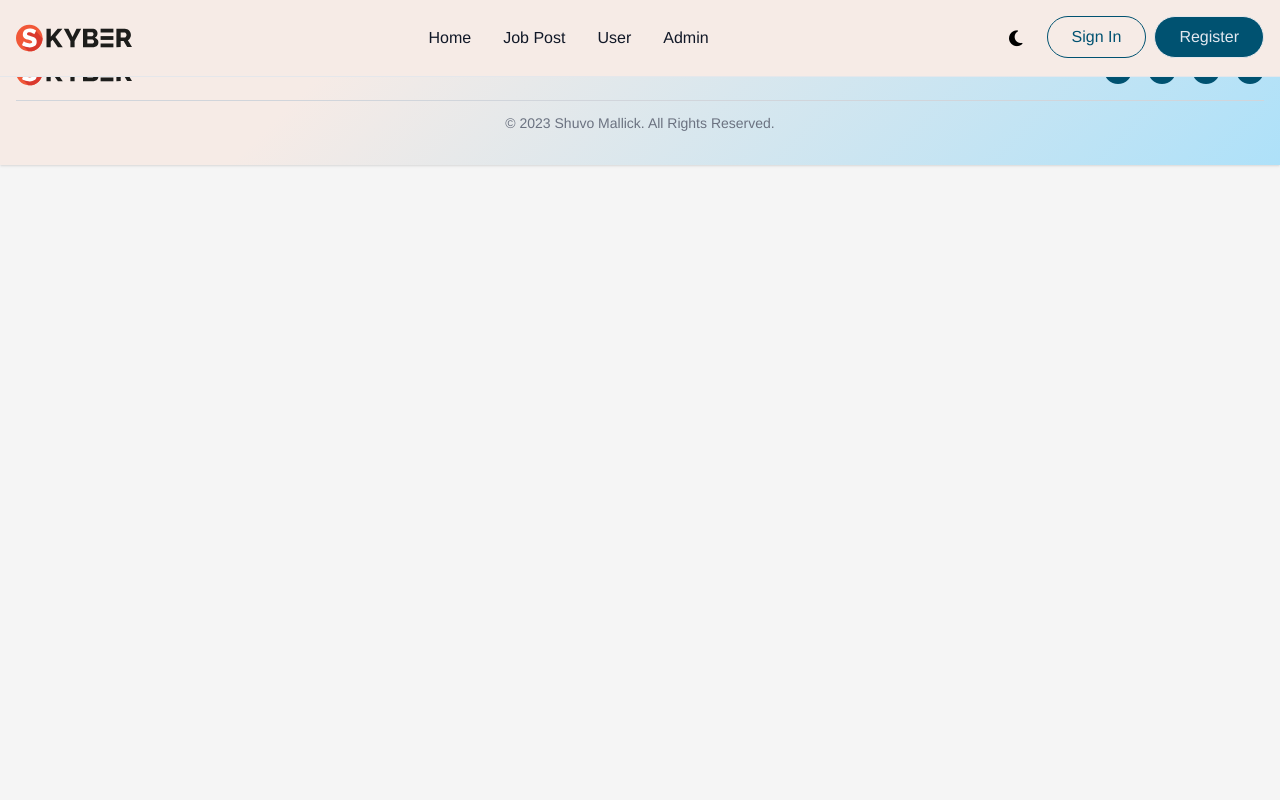
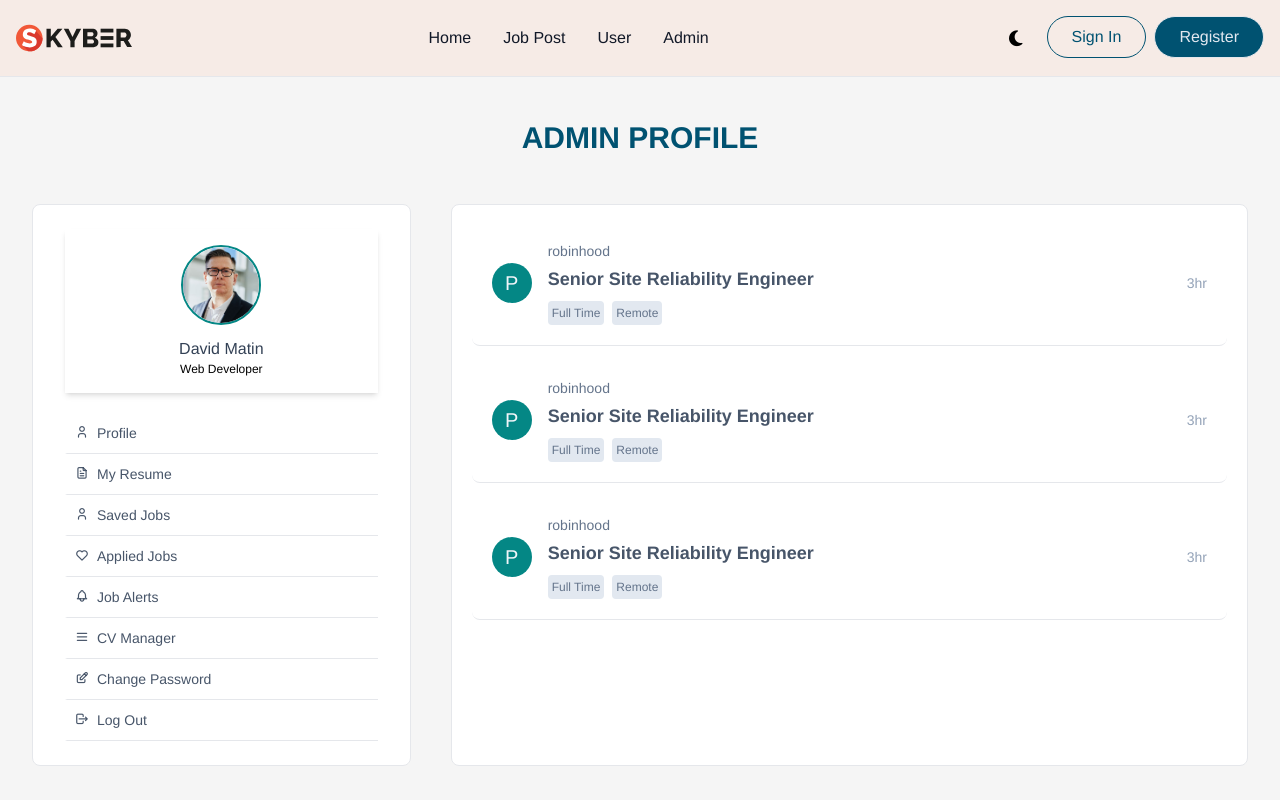
Before and after one commit to ShuvoMallick01/Job-Website-Tailwindcss-VueJS, a Vue app: page /adminprofile in a window 1280 px wide. Shown: the top 800 px of the page. Built offline with nearby package versions, Linux system fonts and the light colour scheme.

Commit message:
Fixing Issue and Add User and Admin Dashboard

```diff
--- a/src/assets/css/main.css
+++ b/src/assets/css/main.css
@@ -23,9 +23,7 @@
   .formSubHeading {
     @apply text-xl mb-5 font-semibold text-slate-800 dark:text-slate-300;
   }
-  .formLabel {
-    @apply text-sm font-normal text-gray-600 dark:text-gray-400;
-  }
+
   .heading {
     @apply font-semibold text-2xl text-primary dark:text-gray-200;
   }
@@ -37,6 +35,9 @@
   }
   .paragraph-primary {
     @apply text-sm text-gray-500 font-light  dark:text-gray-400;
+  }
+  .formLabel {
+    @apply text-sm font-normal text-gray-600 dark:text-gray-400;
   }
 }
 
--- a/src/components/Header.vue
+++ b/src/components/Header.vue
@@ -10,17 +10,17 @@
           v-if="isDark"
           src="../assets/images/logo-skyber-white.svg"
           class="h-8 mr-3"
-          alt="Flowbite Logo"
+          alt="Skyber Logo"
         />
         <img
           v-else
           src="../assets/images/logo-skyber.svg"
           class="h-8 mr-3"
-          alt="Flowbite Logo"
+          alt="Skyber Logo"
         />
       </router-link>
 
-      <div class="flex md:order-2 gap-2">
+      <div class="flex md:order-2 md:gap-2 gap-1">
         <button @click="toggleDark()" class="">
           <i inline-block align-middle i="dark:carbon-moon carbon-sun" />
           <i
@@ -69,6 +69,7 @@
           </svg>
         </button>
       </div>
+
       <div
         class="items-center justify-between hidden w-full md:flex md:w-auto md:order-1"
         id="navbar-sticky"
@@ -93,7 +94,7 @@
 <script setup>
 import { ref, onMounted } from "vue";
 import { initCollapses, initFlowbite } from "flowbite";
-import { useDark, useToggle } from "@vueuse/core";
+import { useDark, useToggle, useElementHover } from "@vueuse/core";
 
 // State
 const menu = ref([
--- a/src/components/JobPostCard.vue
+++ b/src/components/JobPostCard.vue
@@ -38,7 +38,7 @@
       <div class="flex items-center gap-2 ms-14 md:ms-0 md:mt-0 mt-4">
         <router-link
           to="/jobapplyform"
-          class="bg-secondary whitespace-nowrap text-slate-200 text-sm py-2 ps-3 pe-6 rounded-full border transition300 hover:bg-slate-100 hover:border-secondaryDark hover:text-secondaryDark group/apply invisible group-hover/item:visible transition300 relative"
+          class="bg-secondary whitespace-nowrap text-slate-200 text-sm py-2 ps-3 pe-6 rounded-full border transition300 hover:bg-slate-100 hover:border-secondaryDark hover:text-secondaryDark group/apply invisible group-hover/item:visible transition300 relative order-2 md:order-1"
           >Apply Now
           <span
             class="group-hover/apply:translate-x-1 absolute right-0 ps-2 mx-2 transition300"
@@ -46,7 +46,7 @@
           ></span>
         </router-link>
 
-        <p class="text-sm text-slate-400">3hr</p>
+        <p class="text-sm text-slate-400 order-1 md:order-2">3hr</p>
       </div>
     </div>
   </router-link>
--- a/src/pages/AdminProfile.vue
+++ b/src/pages/AdminProfile.vue
@@ -1,3 +1,73 @@
-<template><h1>Admin Profile</h1></template>
+<template>
+  <!-- FILTER & JOB CARD -->
+  <section class="myContainer mb-16 mt-20">
+    <div class="py-10 text-center">
+      <h1 class="sectionHeading">ADMIN PROFILE</h1>
+    </div>
 
-<script></script>
+    <div class="grid grid-cols-3 gap-3 md:gap-6 lg:gap-10">
+      <!-- LEFT -->
+      <div
+        class="border col-span-3 md:col-span-1 py-6 px-5 lg:px-8 rounded-lg bg-white truncate dark:bg-gray-900 dark:border-slate-700"
+      >
+        <!-- Picture -->
+        <div class="text-center border-0 p-4 shadow-md mb-5">
+          <div
+            class="shrink-0 h-20 w-20 bg-primary rounded-full overflow-hidden mx-auto mb-3 border-2 border-secondary"
+          >
+            <img
+              class=""
+              src="../assets/images/user-profile-pic-1.jpg"
+              alt="User Profile"
+            />
+          </div>
+          <h3 class="sectionSubHeading mb-0 pb-0">David Matin</h3>
+          <p class="text-xs font-light">Web Developer</p>
+        </div>
+
+        <!-- Navbar -->
+        <div>
+          <ul class="description-text">
+            <li
+              class="px-2 py-2.5 border-s-2 border-s-white hover:bg-slate-100 hover:border-s-2 hover:border-s-primary cursor-pointer border-b transition300 dark:border-s-transparent dark:border-b-slate-600"
+              v-for="nav in userNavList"
+              :key="nav.id"
+            >
+              <a
+                ><i class="me-2 self-baseline" :class="nav.icon"></i
+                >{{ nav.title }}</a
+              >
+            </li>
+          </ul>
+        </div>
+      </div>
+
+      <!-- RIGHT -->
+      <div
+        class="col-span-3 md:col-span-2 border py-6 lg:px-5 px-3 rounded-lg bg-white dark:bg-gray-900 dark:border-slate-700"
+      >
+        <!-- Card -->
+        <JobPostCard></JobPostCard>
+        <JobPostCard></JobPostCard>
+        <JobPostCard></JobPostCard>
+      </div>
+    </div>
+  </section>
+</template>
+
+<script setup>
+import { ref } from "vue";
+import JobPostCard from "../components/JobPostCard.vue";
+
+// State
+const userNavList = ref([
+  { title: "Profile", icon: "icon-default-user ", id: 1 },
+  { title: "My Resume", icon: "icon-file", id: 2 },
+  { title: "Saved Jobs", icon: "icon-default-user ", id: 3 },
+  { title: "Applied Jobs", icon: "icon-heart-default ", id: 4 },
+  { title: "Job Alerts", icon: "icon-alerm-default ", id: 5 },
+  { title: "CV Manager", icon: "icon-burger-3-row ", id: 5 },
+  { title: "Change Password", icon: "icon-edit ", id: 6 },
+  { title: "Log Out", icon: "icon-logout  ", id: 6 },
+]);
+</script>
--- a/src/pages/Home.vue
+++ b/src/pages/Home.vue
@@ -133,7 +133,11 @@
               v-for="jobtype in jobTypeCheckList"
               :key="jobtype"
             >
-              <input class="mr-2" type="checkbox" id="jobtype.id" />
+              <input
+                class="mr-2 focus:ring-0"
+                type="checkbox"
+                id="jobtype.id"
+              />
               <label class="" for="jobtype.id">{{ jobtype.title }}</label>
             </div>
           </div>
@@ -148,7 +152,11 @@
               v-for="jobRole in jobRolesCheckList"
               :key="jobRole"
             >
-              <input class="mr-2" type="checkbox" id="jobRole.id" />
+              <input
+                class="mr-2 focus:ring-0"
+                type="checkbox"
+                id="jobRole.id"
+              />
               <label class="" for="jobtype.id">{{ jobRole.title }}</label>
             </div>
           </div>
@@ -178,7 +186,11 @@
               v-for="salary in salaryRangeCheckList"
               :key="salary.name"
             >
-              <input class="mr-2" type="checkbox" id="salary.name" />
+              <input
+                class="mr-2 focus:ring-0"
+                type="checkbox"
+                id="salary.name"
+              />
               <label class="" for="jobtype.id"
                 >${{ salary.start }}k - ${{ salary.end }}k</label
               >
--- a/src/pages/JobPost.vue
+++ b/src/pages/JobPost.vue
@@ -49,7 +49,7 @@
             <span class="sr-only">Choose profile photo</span>
             <input
               type="file"
-              class="block w-full text-sm text-slate-500 file:mr-4 file:py-2 file:px-4 file:rounded-full file:border-0 file:text-sm file:font-semibold file:bg-violet-50 file:text-violet-700 hover:file:bg-violet-100"
+              class="block formLabel w-full text-sm file:mr-4 file:py-2 file:px-4 file:rounded-full file:border-0 file:text-sm file:font-semibold file:bg-violet-50 file:text-violet-700 hover:file:bg-violet-100"
             />
           </label>
         </div>
@@ -126,12 +126,7 @@
           >
         </div>
 
-        <button
-          type="submit"
-          class="text-white bg-blue-700 hover:bg-blue-800 focus:ring-4 focus:outline-none focus:ring-blue-300 font-medium rounded-lg text-sm w-full sm:w-auto px-5 py-2.5 text-center"
-        >
-          Post Job
-        </button>
+        <button type="submit" class="btn btn-primary w-full">Post Job</button>
       </form>
     </div>
   </section>
--- a/src/pages/UserProfile.vue
+++ b/src/pages/UserProfile.vue
@@ -1,3 +1,73 @@
-<template><h1>User Profile</h1></template>
+<template>
+  <!-- FILTER & JOB CARD -->
+  <section class="myContainer mb-16 mt-20">
+    <div class="py-10 text-center">
+      <h1 class="sectionHeading">USER PROFILE</h1>
+    </div>
 
-<script></script>
+    <div class="grid grid-cols-3 gap-3 md:gap-6 lg:gap-10">
+      <!-- LEFT -->
+      <div
+        class="border col-span-3 md:col-span-1 py-6 px-5 lg:px-8 rounded-lg bg-white truncate dark:bg-gray-900 dark:border-slate-700"
+      >
+        <!-- Picture -->
+        <div class="text-center border-0 p-4 shadow-md mb-5">
+          <div
+            class="shrink-0 h-20 w-20 bg-primary rounded-full overflow-hidden mx-auto mb-3 border-2 border-secondary"
+          >
+            <img
+              class=""
+              src="../assets/images/user-profile-pic-1.jpg"
+              alt="User Profile"
+            />
+          </div>
+          <h3 class="sectionSubHeading mb-0 pb-0">David Matin</h3>
+          <p class="text-xs font-light">Web Developer</p>
+        </div>
+
+        <!-- Navbar -->
+        <div>
+          <ul class="description-text">
+            <li
+              class="px-2 py-2.5 border-s-2 border-s-white hover:bg-slate-100 hover:border-s-2 hover:border-s-primary cursor-pointer border-b transition300 dark:border-s-transparent dark:border-b-slate-600"
+              v-for="nav in userNavList"
+              :key="nav.id"
+            >
+              <a
+                ><i class="me-2 self-baseline" :class="nav.icon"></i
+                >{{ nav.title }}</a
+              >
+            </li>
+          </ul>
+        </div>
+      </div>
+
+      <!-- RIGHT -->
+      <div
+        class="col-span-3 md:col-span-2 border py-6 lg:px-5 px-3 rounded-lg bg-white dark:bg-gray-900 dark:border-slate-700"
+      >
+        <!-- Card -->
+        <JobPostCard></JobPostCard>
+        <JobPostCard></JobPostCard>
+        <JobPostCard></JobPostCard>
+      </div>
+    </div>
+  </section>
+</template>
+
+<script setup>
+import { ref } from "vue";
+import JobPostCard from "../components/JobPostCard.vue";
+
+// State
+const userNavList = ref([
+  { title: "Profile", icon: "icon-default-user ", id: 1 },
+  { title: "My Resume", icon: "icon-file", id: 2 },
+  { title: "Saved Jobs", icon: "icon-default-user ", id: 3 },
+  { title: "Applied Jobs", icon: "icon-heart-default ", id: 4 },
+  { title: "Job Alerts", icon: "icon-alerm-default ", id: 5 },
+  { title: "CV Manager", icon: "icon-burger-3-row ", id: 5 },
+  { title: "Change Password", icon: "icon-edit ", id: 6 },
+  { title: "Log Out", icon: "icon-logout  ", id: 6 },
+]);
+</script>
```
Also changed, not shown: src/assets/images/user-profile-pic-1.jpg (added), src/assets/images/user-profile-pic-2.jpg (added).
